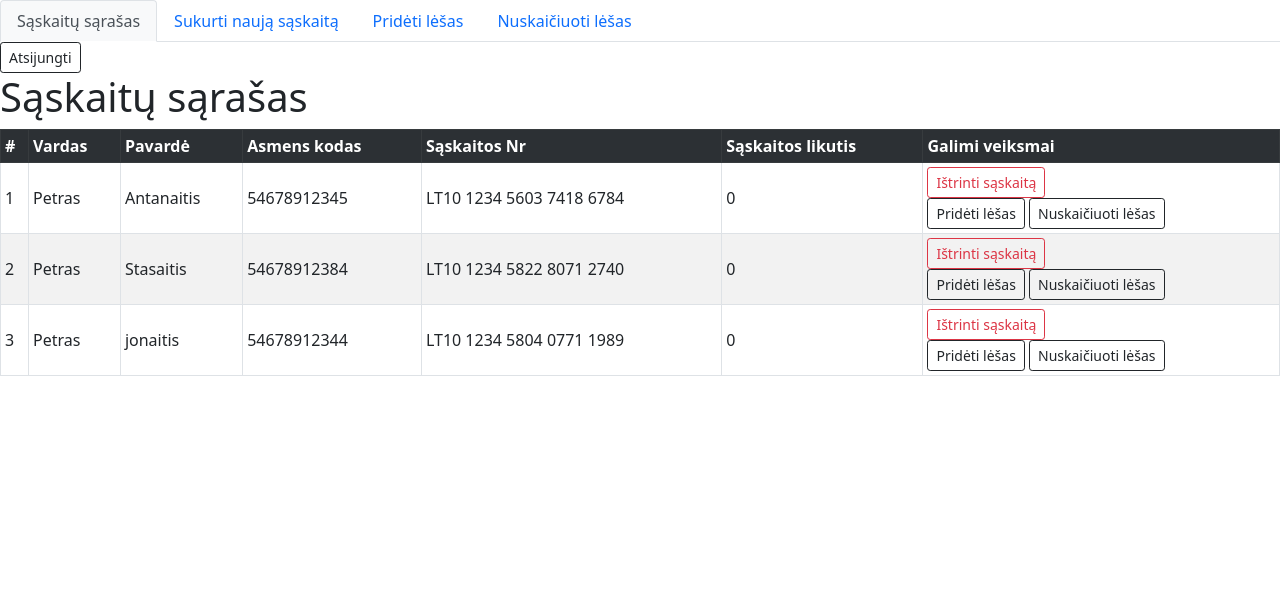
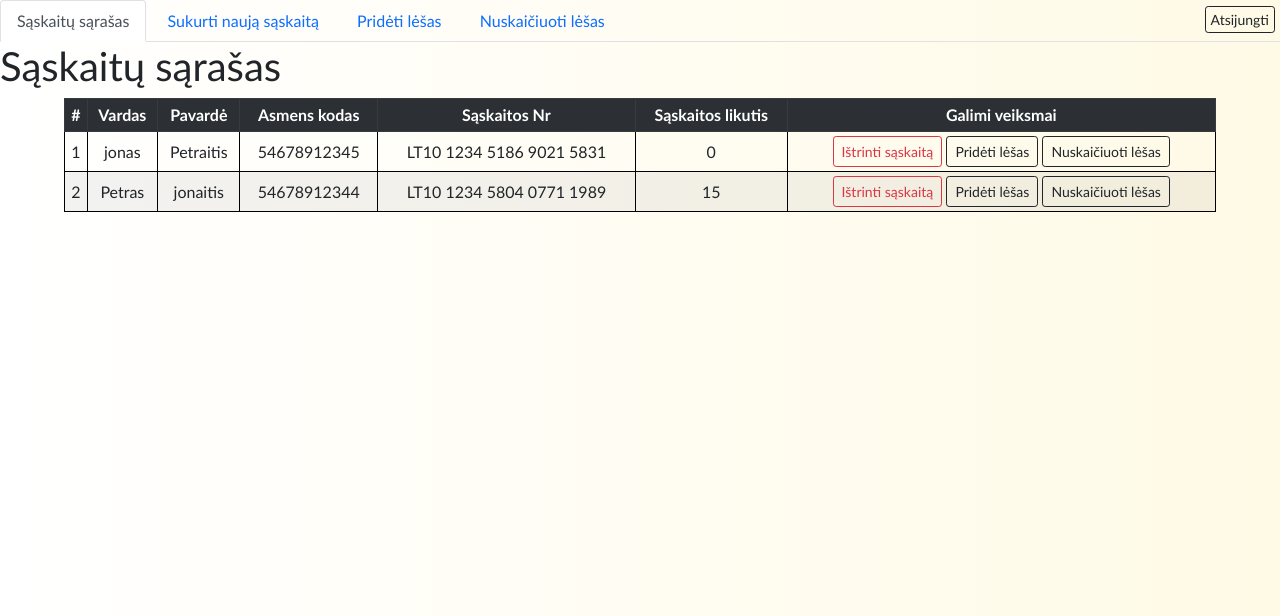
Before and after one commit to tonyhokas113/bit-php, a PHP site: page /bit-php/ in a window 1280 px wide. Shown: the top 616 px of the page. Run offline with PHP 8.4, Linux system fonts and the light colour scheme; the visitor is signed in with stand-in values (Sample User, id 1).

Commit message:
bank css update

```diff
--- a/namu-darbai/bankas/data.json
+++ b/namu-darbai/bankas/data.json
@@ -1 +1 @@
-[{"name":"Petras","surname":"Antanaitis","userid":"54678912345","id":"LT10 1234 5603 7418 6784","amount":0},{"name":"Petras","surname":"jonaitis","userid":"54678912344","id":"LT10 1234 5804 0771 1989","amount":0},{"name":"Petras","surname":"Stasaitis","userid":"54678912384","id":"LT10 1234 5822 8071 2740","amount":0}]
+{"1":{"name":"Petras","surname":"jonaitis","userid":"54678912344","id":"LT10 1234 5804 0771 1989","amount":15},"2":{"name":"jonas","surname":"Petraitis","userid":"54678912345","id":"LT10 1234 5186 9021 5831","amount":0}}
--- a/namu-darbai/bankas/errorMsg.php
+++ b/namu-darbai/bankas/errorMsg.php
@@ -1,5 +1,5 @@
 <?php if ($msg = getMessage()) : ?>
-    <span style="<?= setStyle() ?>">
+    <div style="<?= setStyle() ?>">
         <?= $msg ?>
-    </span>
+    </div>
 <?php endif ?>
--- a/namu-darbai/bankas/homeAddFunds.php
+++ b/namu-darbai/bankas/homeAddFunds.php
@@ -15,6 +15,7 @@ if (!isset($_SESSION['loggedIn'])) {
     <meta name="viewport" content="width=device-width, initial-scale=1.0">
     <title>Pridėti lėšas</title>
     <link href="https://cdn.jsdelivr.net/npm/bootstrap@5.0.2/dist/css/bootstrap.min.css" rel="stylesheet" integrity="sha384-EVSTQN3/azprG1Anm3QDgpJLIm9Nao0Yz1ztcQTwFspd3yD65VohhpuuCOmLASjC" crossorigin="anonymous">
+    <link rel="stylesheet" href="./stilius.css">
 </head>
 
 <body>
@@ -36,7 +37,7 @@ if (!isset($_SESSION['loggedIn'])) {
         <?php if (isset($_SESSION['loggedIn'])) : ?>
             <form action="http://127.0.0.1/bit-php/namu-darbai/bankas/login.php" method="post">
                 <input type="hidden" name="logout">
-                <button class="btn-sm btn btn-outline-dark" type="submit">Atsijungti</button>
+                <button class="btn-sm btn btn-outline-dark logout" type="submit">Atsijungti</button>
             </form>
         <?php endif ?>
     </div>
@@ -51,7 +52,7 @@ if (!isset($_SESSION['loggedIn'])) {
                     <span class="list">Sąskaitos likutis:</span> <?= $account['amount'] ?>
                     <form action="?dir=addFunds&id=<?= $account['id'] ?>" method="post">
                         <input type="text" name="addFunds" placeholder="Papildymo suma">
-                        <button type="submit">Papildyti sąskaitą</button>
+                        <button class="btn-sm btn btn-outline-dark" type="submit">Papildyti sąskaitą</button>
                     </form>
                 </li>
             <?php endforeach ?>
--- a/namu-darbai/bankas/homeList.php
+++ b/namu-darbai/bankas/homeList.php
@@ -24,13 +24,14 @@ $i = 1;
     <meta name="viewport" content="width=device-width, initial-scale=1.0">
     <title>Sąskaitų sąrašas</title>
     <link href="https://cdn.jsdelivr.net/npm/bootstrap@5.0.2/dist/css/bootstrap.min.css" rel="stylesheet" integrity="sha384-EVSTQN3/azprG1Anm3QDgpJLIm9Nao0Yz1ztcQTwFspd3yD65VohhpuuCOmLASjC" crossorigin="anonymous">
+    <link rel="stylesheet" href="./stilius.css">
 </head>
 
 <body>
     <div>
         <ul class="nav nav-tabs">
             <li class="nav-item">
-                <a class="bg-light nav-link active" aria-current="page" href="?dir=homeList">Sąskaitų sąrašas</a>
+                <a class="nav-link active" aria-current="page" href="?dir=homeList">Sąskaitų sąrašas</a>
             </li>
             <li class="nav-item">
                 <a class="nav-link" href="?dir=homeNewAcc">Sukurti naują sąskaitą</a>
@@ -45,7 +46,7 @@ $i = 1;
         <?php if (isset($_SESSION['loggedIn'])) : ?>
             <form action="http://127.0.0.1/bit-php/namu-darbai/bankas/login.php" method="post">
                 <input type="hidden" name="logout">
-                <button class="btn-sm btn btn-outline-dark" type="submit">Atsijungti</button>
+                <button class="btn-sm btn btn-outline-dark logout" type="submit">Atsijungti</button>
             </form>
         <?php endif ?>
     </div>
@@ -83,7 +84,7 @@ $i = 1;
                         <?= $account['amount'] ?>
                     </td>
                     <td>
-                        <form action="?dir=delete&id=<?= $account['id'] ?>" method="post">
+                        <form class="formbtn" action="?dir=delete&id=<?= $account['id'] ?>" method="post">
                             <button class="btn-sm btn btn-outline-danger" type="submit">Ištrinti sąskaitą</button>
                         </form>
                         <a class="btn-sm btn btn-outline-dark" href="http://127.0.0.1/bit-php/namu-darbai/bankas/?dir=homeAddFunds">Pridėti lėšas</a>
--- a/namu-darbai/bankas/homeNewAcc.php
+++ b/namu-darbai/bankas/homeNewAcc.php
@@ -15,6 +15,7 @@ if (!isset($_SESSION['loggedIn'])) {
     <meta name="viewport" content="width=device-width, initial-scale=1.0">
     <title>Sukurti naują sąskaitą</title>
     <link href="https://cdn.jsdelivr.net/npm/bootstrap@5.0.2/dist/css/bootstrap.min.css" rel="stylesheet" integrity="sha384-EVSTQN3/azprG1Anm3QDgpJLIm9Nao0Yz1ztcQTwFspd3yD65VohhpuuCOmLASjC" crossorigin="anonymous">
+    <link rel="stylesheet" href="./stilius.css">
 </head>
 
 <body>
@@ -36,7 +37,7 @@ if (!isset($_SESSION['loggedIn'])) {
         <?php if (isset($_SESSION['loggedIn'])) : ?>
             <form action="http://127.0.0.1/bit-php/namu-darbai/bankas/login.php" method="post">
                 <input type="hidden" name="logout">
-                <button class="btn-sm btn btn-outline-dark" type="submit">Atsijungti</button>
+                <button class="btn-sm btn btn-outline-dark logout" type="submit">Atsijungti</button>
             </form>
         <?php endif ?>
     </div>
@@ -58,7 +59,7 @@ if (!isset($_SESSION['loggedIn'])) {
             <label for="iban">Kliento būsimas saskaitos numeris:</label>
             <input id="iban" type="text" name="iban" value="<?= generateIban() ?>" readonly>
             <br>
-            <button type="submit">Sukurti sąskaitą</button>
+            <button class="btn-sm btn btn-outline-dark" type="submit">Sukurti sąskaitą</button>
         </form>
     </div>
     <script src="https://cdn.jsdelivr.net/npm/bootstrap@5.0.2/dist/js/bootstrap.bundle.min.js" integrity="sha384-MrcW6ZMFYlzcLA8Nl+NtUVF0sA7MsXsP1UyJoMp4YLEuNSfAP+JcXn/tWtIaxVXM" crossorigin="anonymous"></script>
--- a/namu-darbai/bankas/homeRemFunds.php
+++ b/namu-darbai/bankas/homeRemFunds.php
@@ -15,6 +15,7 @@ if (!isset($_SESSION['loggedIn'])) {
     <meta name="viewport" content="width=device-width, initial-scale=1.0">
     <title>Nuskaičiuoti lėšas</title>
     <link href="https://cdn.jsdelivr.net/npm/bootstrap@5.0.2/dist/css/bootstrap.min.css" rel="stylesheet" integrity="sha384-EVSTQN3/azprG1Anm3QDgpJLIm9Nao0Yz1ztcQTwFspd3yD65VohhpuuCOmLASjC" crossorigin="anonymous">
+    <link rel="stylesheet" href="./stilius.css">
 </head>
 
 <body>
@@ -36,7 +37,7 @@ if (!isset($_SESSION['loggedIn'])) {
         <?php if (isset($_SESSION['loggedIn'])) : ?>
             <form action="http://127.0.0.1/bit-php/namu-darbai/bankas/login.php" method="post">
                 <input type="hidden" name="logout">
-                <button class="btn-sm btn btn-outline-dark" type="submit">Atsijungti</button>
+                <button class="btn-sm btn btn-outline-dark logout" type="submit">Atsijungti</button>
             </form>
         <?php endif ?>
     </div>
@@ -51,7 +52,7 @@ if (!isset($_SESSION['loggedIn'])) {
                     <span class="list">Sąskaitos likutis:</span> <?= $account['amount'] ?>
                     <form action="?dir=remFunds&id=<?= $account['id'] ?>" method="post">
                         <input type="text" name="remFunds" placeholder="Kiek nuskaičiuoti">
-                        <button type="submit">Nuskaičiuoti lėšas</button>
+                        <button class="btn-sm btn btn-outline-dark" type="submit">Nuskaičiuoti lėšas</button>
                     </form>
                 </li>
             <?php endforeach ?>
--- /dev/null
+++ b/namu-darbai/bankas/stilius.css
@@ -0,0 +1,48 @@
+body {
+  margin: 0;
+  padding: 0;
+  vertical-align: top;
+  box-sizing: border-box;
+  font-family: "Gill Sans", "Gill Sans MT", Calibri, "Trebuchet MS", sans-serif;
+  word-break: break-all;
+  background: #fffae6;
+  background: -webkit-linear-gradient(to right, #ffffff, #fffae6);
+  background: linear-gradient(to right, #ffffff, #fffae6);
+}
+
+.logout {
+  float: right;
+  margin-right: 5px;
+  position: relative;
+  top: -36px;
+  padding: 2px 5px 2px 5px;
+}
+
+.formbtn {
+  display: inline;
+}
+
+.form-control {
+  margin: 0 30vw 0 30vw;
+  width: 40vw;
+}
+
+.nav {
+  display: inline-block;
+  width: 100vw;
+}
+
+.nav-item {
+  display: inline-block;
+}
+
+.active {
+  background-color: aquamarine;
+}
+
+.table {
+  text-align: center;
+  margin: 0 5vw 0 5vw;
+  width: 90vw;
+  border: 1px solid black;
+}
```
Also changed, not shown: namu-darbai/bankas/login.css (added, +59 -0 lines), namu-darbai/bankas/login.php (+10 -6 lines), namu-darbai/bankas/cover.png (added).
